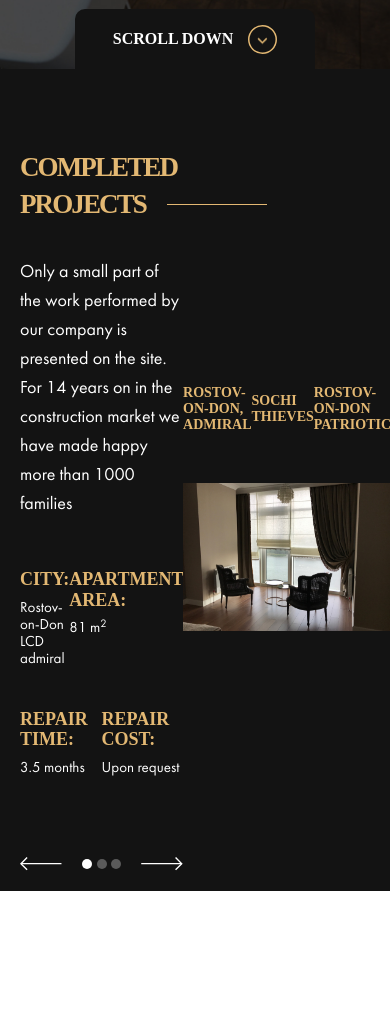
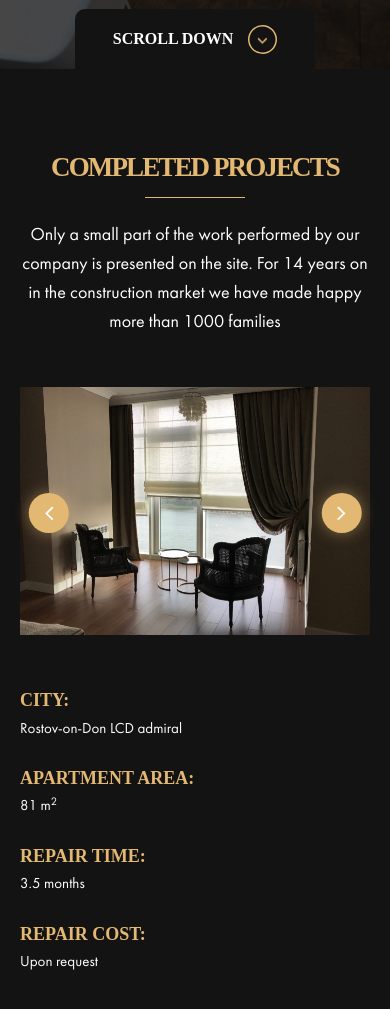
Before and after one commit to andriiwp3/desair, a plain HTML site: page index.html in a window 390 px wide. Shown: the part 775-1784 px from the top of the page. Before the commit the page ends 1666 px from the top, so only its background shows below. Drawn offline with Linux system fonts and the light colour scheme; a web font is replaced by a local one.

Commit message:
Make projects section with adaptive and fix some bugs

```diff
--- a/assets/js/script.js
+++ b/assets/js/script.js
@@ -1,5 +1,16 @@
 'use strict';
 document.addEventListener("DOMContentLoaded", () => {
+
+    const adaptiveSlider = () => {
+        const sliderRightPart = document.querySelector('.projects__slide--rightPart'),
+            sliderImage = sliderRightPart.querySelector('.projects__slide-image'),
+            sliderImageClone = sliderImage.cloneNode(true),
+            slideDesc = document.querySelector('.projects__slide-desc');
+
+        if (window.matchMedia("(max-width: 1171px)").matches) {
+            slideDesc.before(sliderImageClone);
+        }
+    };
 
     const changeSlide = () => {
 
@@ -31,7 +42,8 @@ document.addEventListener("DOMContentLoaded", () => {
             arrows = document.querySelectorAll('.arrow'),
             dots = document.querySelectorAll('.projects__slider-dot'),
             tabs = document.querySelectorAll('.projects__tab-title'),
-            tabsLine = document.querySelector('.projects__tab-line')
+            tabsLine = document.querySelector('.projects__tab-line'),
+            arrowsInCircle = document.querySelectorAll('.projects__slide-arrow');
         let counter = 0;
 
         getDataAttr(slideDescPart, slideDescName);
@@ -68,6 +80,23 @@ document.addEventListener("DOMContentLoaded", () => {
             });
         });
 
+        arrowsInCircle.forEach((elem) => {
+            elem.addEventListener('click', (e) => {
+                changeSlideDescSubtitle();
+
+                if (counter < slideInfo.length - 1 && (e.target.classList.contains('projects__slide-right') || e.target.closest('div').classList.contains('projects__slide-right'))) {
+                    counter++;
+                } else if (counter == 0 && (e.target.classList.contains('projects__slide-left') || e.target.closest('div').classList.contains('projects__slide-left'))) {
+                    counter = slideInfo.length - 1;
+                } else if (counter > 0 && (e.target.classList.contains('projects__slide-left') || e.target.closest('div').classList.contains('projects__slide-left'))) {
+                    counter--;
+                } else {
+                    counter = 0;
+                }
+
+            });
+        });
+
         function changeSlideDescSubtitle() {
             const slideDescSubtitle = document.querySelectorAll('.projects__slide-desc--subtitle');
 
@@ -84,10 +113,12 @@ document.addEventListener("DOMContentLoaded", () => {
                     document.querySelector('.projects__slider-dot.active').classList.remove('active');
                     dots[counter].classList.add('active');
 
-                    tabsLine.classList.add('active');
-                    tabsLine.style.width = tabs[counter].getBoundingClientRect().width + 'px';
-                    tabsLine.style.top = tabs[counter].offsetTop + tabs[counter].getBoundingClientRect().height + 10 + 'px';
-                    tabsLine.style.left = tabs[counter].getBoundingClientRect().left + 'px';
+                    if (tabsLine) {
+                        tabsLine.classList.add('active');
+                        tabsLine.style.width = tabs[counter].getBoundingClientRect().width + 'px';
+                        tabsLine.style.top = tabs[counter].offsetTop + tabs[counter].getBoundingClientRect().height + 10 + 'px';
+                        tabsLine.style.left = tabs[counter].getBoundingClientRect().left + 'px';
+                    }
                 }, 300);
             }
 
@@ -103,5 +134,7 @@ document.addEventListener("DOMContentLoaded", () => {
 
     };
 
+
+    adaptiveSlider();
     changeSlide();
 });
--- a/assets/sass/blocks/_header.sass
+++ b/assets/sass/blocks/_header.sass
@@ -5,7 +5,7 @@
     width: 100%
     height: 80px
     background: $dark
-    z-index: 999
+    z-index: 99999
     &-inner
         display: flex
         justify-content: space-between
--- a/assets/sass/blocks/_projects.sass
+++ b/assets/sass/blocks/_projects.sass
@@ -41,12 +41,38 @@
                 font-family: 'Futura Book'
                 font-size: 15px
                 transition: all .3s ease
+
         &-image
             width: 100%
+            position: relative
             transition: all .3s ease
             & > img
                 width: 100%
                 transition: all .3s ease
+        &-arrows
+            display: none
+            justify-content: space-between
+            align-items: center
+            position: absolute
+            top: 50%
+            left: 50%
+            width: 120%
+            transform: translate(-50%, -50%)
+            z-index: 999
+
+        &-arrow
+            width: 50px
+            height: 50px
+            background-color: $yellow
+            border-radius: 50%
+            box-shadow: 0px 0px 15px rgba(227, 184, 115, 0.5);
+            display: flex
+            justify-content: center
+            align-items: center
+            transition: all .3s ease
+            &:hover
+                cursor: pointer
+                box-shadow: 0px 0px 30px rgba(227, 184, 115, 0.8);
     &__tab
         display: flex
         justify-content: space-between
@@ -94,6 +120,7 @@
                 justify-content: space-between
                 align-items: center
                 flex: 0.5
+
 @keyframes slideSubtitleOut
     from
         transform: translateX(0)
@@ -108,3 +135,58 @@
     to
         transform: translateX(0)
         opacity: 1
+
+@media (max-width: 1171px)
+    .projects
+        &__slide
+            &--leftPart
+                margin: 0 auto
+                display: flex
+                flex-direction: column
+                align-items: center
+                text-align: center
+            &--rightPart
+                display: none
+            &-desc
+                width: 500px
+            &-image
+                margin-bottom: 50px
+            &-arrows
+                display: flex
+        &__slider
+            &-nav
+                display: none
+        &__title
+            max-width: 290px
+            &::after
+                top: 130%
+                left: 50%
+                transform: translateX(-50%)
+@media (max-width: 891px)
+    .projects
+        &__slide
+            &-arrows
+                width: 95%
+@media (max-width: 555px)
+    .projects
+        &__slide
+            &-desc
+                text-align: left
+                width: 100%
+@media (max-width: 420px)
+    .projects
+        &__slide
+            &-desc
+                &-row
+                    flex-direction: column
+                    margin-bottom:
+                    &:first-child,
+                    &:last-child
+                        margin-bottom: 0
+                &-part
+                    margin-bottom: 30px
+            &-arrow
+                width: 40px
+                height: 40px
+                & > svg
+                    height: 15px
--- a/index.html
+++ b/index.html
@@ -149,8 +149,8 @@
                                         <div class="projects__slider-dot" data-number='2'></div>
                                     </div>
 
-                                    <svg class="arrow arrow-right" width="42" height="14" viewBox="0 0 42 14" fill="none"
-                                        xmlns="http://www.w3.org/2000/svg">
+                                    <svg class="arrow arrow-right" width="42" height="14" viewBox="0 0 42 14"
+                                        fill="none" xmlns="http://www.w3.org/2000/svg">
                                         <g id="arrow-right">
                                             <path fill-rule="evenodd" clip-rule="evenodd"
                                                 d="M35.0451 0L41.6831 6.63804L35.0451 13.2761L34.0975 12.3285L39.788 6.63804L34.0975 0.947567L35.0451 0Z"
@@ -165,19 +165,39 @@
 
                             <div class="projects__slide--rightPart">
                                 <div class="projects__tab">
-                                    <p class="projects__tab-title" data-number="0">Rostov-on-Don,  Admiral</p>
+                                    <p class="projects__tab-title" data-number="0">Rostov-on-Don, Admiral</p>
                                     <p class="projects__tab-title" data-number="1">Sochi Thieves</p>
                                     <p class="projects__tab-title" data-number="2">Rostov-on-Don Patriotic</p>
                                     <div class="projects__tab-line"></div>
                                 </div>
                                 <div class="projects__slide-image">
+                                    <div class="projects__slide-arrows">
+
+                                        <div class="projects__slide-arrow projects__slide-left">
+                                            <svg width="11" height="19" viewBox="0 0 11 19" fill="none"
+                                                xmlns="http://www.w3.org/2000/svg">
+                                                <path fill-rule="evenodd" clip-rule="evenodd"
+                                                    d="M9.11787 17.6873L0.790553 9.36073L9.11787 1.03421L10.3066 2.2228L3.16797 9.36073L10.3066 16.4987L9.11787 17.6873Z"
+                                                    fill="white" stroke="white" stroke-width="0.75" />
+                                            </svg>
+                                        </div>
+
+                                        <div class="projects__slide-arrow projects__slide-right">
+                                            <svg width="11" height="19" viewBox="0 0 11 19" fill="none"
+                                                xmlns="http://www.w3.org/2000/svg">
+                                                <path fill-rule="evenodd" clip-rule="evenodd"
+                                                    d="M1.97923 1.03418L10.3066 9.3607L1.97923 17.6872L0.790527 16.4986L7.92914 9.3607L0.790527 2.22277L1.97923 1.03418Z"
+                                                    fill="white" stroke="white" stroke-width="0.75" />
+                                            </svg>
+                                        </div>
+
+                                    </div>
                                     <img src="./assets/img/projects/admiral.jpg" alt="admiral repair">
                                 </div>
                             </div>
                         </div>
                     </div>
                 </div>
-            </div>
             </div>
         </section>
     </main>
```
Also changed, not shown: assets/css/style.min.css, assets/icons/triangle-arrow-left.svg (added), assets/icons/triangle-arrow-right.svg (added), 1 other file.
